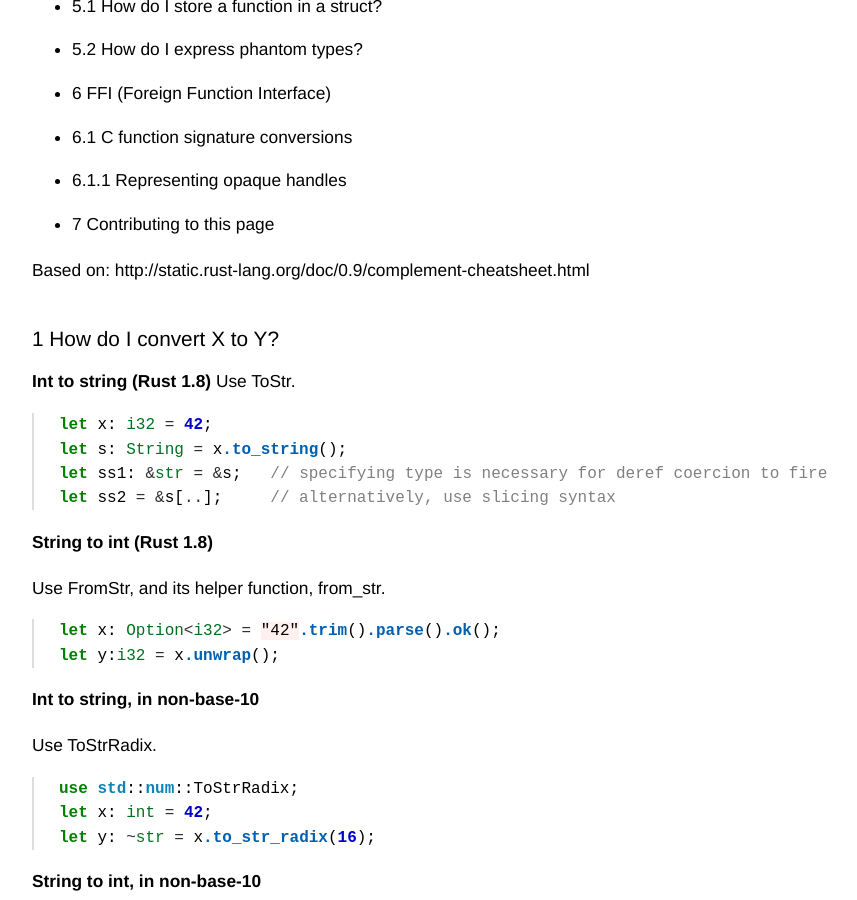
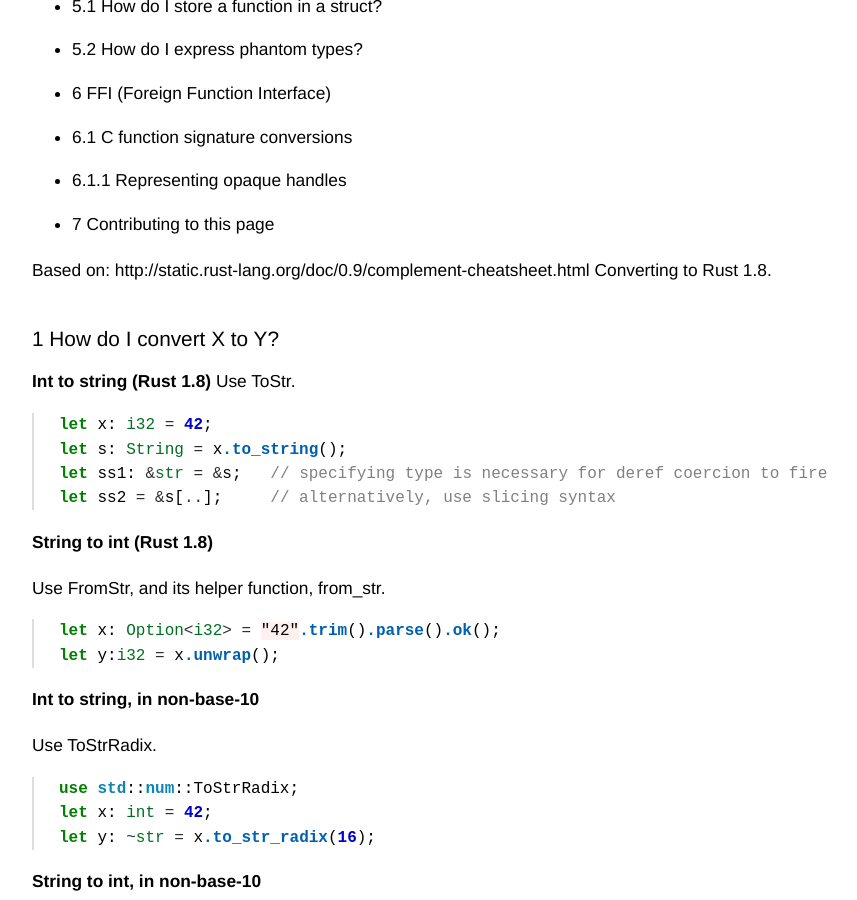
Before and after one commit to adelarsq/daily-rust.github.io, a Jekyll site: the page built from _posts/2016-05-05-cheatsheet.md, in a window 1280 px wide and 900 px high, scrolled down 678 px. Shown: the whole window, without its empty margins (158-1015 px from the left). Built offline with Jekyll 4.4.1, drawn with Linux system fonts in a browser that asks for light colours.

Commit message:
Update 2016-05-05-cheatsheet.md

```diff
--- a/_posts/2016-05-05-cheatsheet.md
+++ b/_posts/2016-05-05-cheatsheet.md
@@ -25,6 +25,7 @@ tags: [rustposts, rust, article]
 - 7 Contributing to this page
 
 Based on: http://static.rust-lang.org/doc/0.9/complement-cheatsheet.html
+Converting to Rust 1.8.
 
 ## 1 How do I convert X to Y?
 
```
